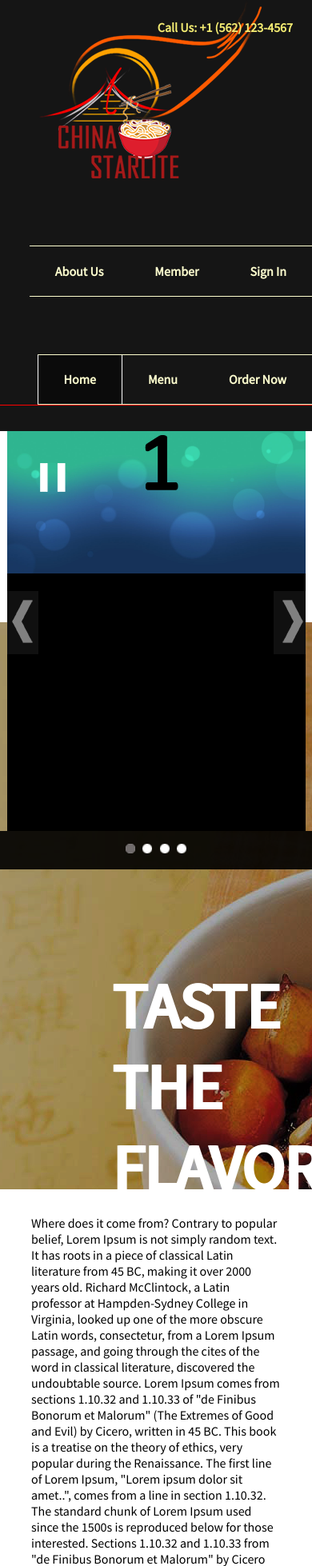
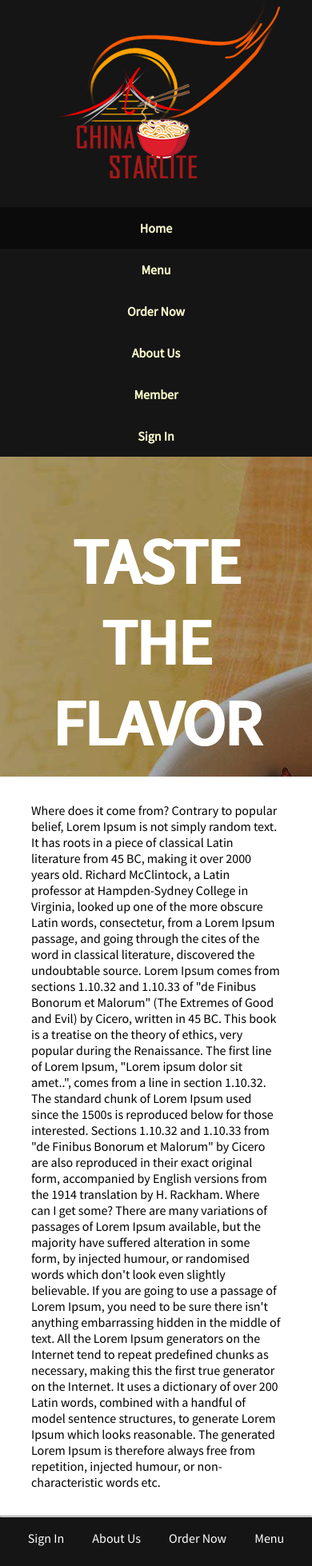
Before and after one commit to kduong781/ChinaStarlite, a PHP site: page /index.php in a window 390 px wide; the page is wider, and only the part inside the window is pictured. Shown: the top 1958 px of that part at 80% size. Run offline with PHP 8.4, Linux system fonts and the light colour scheme.

Commit message:
responsive mobile design

```diff
--- a/china.css
+++ b/china.css
@@ -525,6 +525,71 @@ footer ul li a:hover{
 	}
 }
 
+@media screen and (max-width: 1054px){
+	#slider{
+		display: none;
+	}
+
+	#pagination{
+		display: none;
+	}
+
+	nav{
+		float: none;
+		text-align: center;
+		margin: 0 auto 0 auto;
+	}
+
+	nav ul li.left{	/*float none*/
+		float: none;
+	}
+
+	nav ul li.left a{
+		padding:0;
+		margin:0;
+	}
+
+	nav ul li.left img{
+		float: none;
+		text-align: center;
+		margin:0;
+		margin-left:2em;
+	}
+
+	nav ul li.right{/*float: none, inline-block*/
+		float: none;
+		display: inline-block;
+		border: none;
+		margin-top: 2em;
+	}
+
+	nav ul li.right a{
+		border:none;
+	}
+
+	nav .absolute{
+		/*display: none;*/
+		display:inline-block;
+		position:absolute;
+		margin-top: 205px;
+		text-align: center;
+		right:0;
+		left:0;
+		margin-right: auto;
+		margin-left:auto;
+	}
+
+	#pad{
+		display: none;
+	}
+
+	/*--------------------------------smaller class--------------------------------*/
+	nav.smaller ul li.left img{
+		display:none;
+	}
+
+}
+
 @media screen and (max-width: 968px){
 	#registerInfo{
 		border-left: none;
@@ -539,3 +604,56 @@ footer ul li a:hover{
 		float:none;
 	}
 }
+
+@media screen and (max-width: 740px){
+/*	#content .formFields{
+		text-align: center;
+		float: none;
+		margin-left: auto;
+		margin-right: auto;
+		display: inline;
+		background: green
+		padding: none;
+	}*/
+
+/*	#registerInfo{
+		margin:0;
+		padding: none;
+	}*/
+
+
+	nav ul li.left img{
+		margin-bottom: 2em;
+
+	}
+
+	nav ul li.right{
+		display: block;
+		margin:0;
+
+	}
+
+	nav ul li.right a{
+		padding: 1em 0;
+	}
+
+	nav .absolute{
+		display: none;
+	}
+
+	nav.smaller{
+		position: relative;
+	}
+
+	nav.smaller ul li.right a{
+		padding: 1em 0;
+	}
+
+	#navPlacement{
+		display: none;
+	}
+
+	#transparent p{
+		padding: 1em 0 0 0;
+	}
+}
--- a/navbar.php
+++ b/navbar.php
@@ -1,6 +1,6 @@
 <nav>
     <p class="absolute right">Call Us: +1 (562) 123-4567</p>
-    <ul>
+    <ul id="primary">
         <li class='left'><a href="index.php"><img src="images/logo-head.png" alt="logo"></a></li>
         <li id="title" class='left'></li>
         <li class='right'><a href="login.php">Sign In</a></li>
@@ -35,7 +35,7 @@
  </script>
 
 <script>
-    function init() {
+    function shrinkNav() {
         window.addEventListener('scroll', function(e){
             var distanceY = window.pageYOffset || document.documentElement.scrollTop,
                 shrinkOn = 30,
@@ -60,5 +60,41 @@
                 }
         });
     }
-    window.onload = init();
+
+
+    function reverseNavOrder(){
+        var $menuItems = document.getElementById("primary");
+        var $i = $menuItems.childNodes.length;
+        var $tags = $menuItems.getElementsByTagName('LI');
+
+        //if(window.innerWidth<=1057){ //if resized back, change back
+            $menuItems.insertBefore($menuItems.firstChild, $menuItems.lastChild);
+            $menuItems.insertBefore($menuItems.firstChild, $menuItems.lastChild);
+            $menuItems.insertBefore($menuItems.firstChild, $menuItems.lastChild);
+            $menuItems.insertBefore($menuItems.firstChild, $menuItems.lastChild);
+            while ($i--){
+                $menuItems.appendChild($menuItems.childNodes[$i]);
+            }
+
+       // }
+       return window.innerWidth;
+
+       /* alert($tags[2].innerHTML.indexOf('Sign In') > -1);*/
+    }
+
+
+
+    window.onload = shrinkNav();
+
+    window.onload = function(){//initialize global var, know when to switch back
+        alert(window.innerWidth)
+        if(window.innerWidth<=1057){
+            reverseNavOrder();
+        }
+    }
+
+    /*window.onresize = function(){
+        reverseNavOrder();
+    }*/
+
 </script>
--- a/slider.css
+++ b/slider.css
@@ -62,9 +62,9 @@
 #pagination{
   height: 3em;
   position: relative;
-  /*background: #151515;*//* darkish black*/
+ /* background: #151515;*/
   background: rgba(0,0,0,0.9);
-  /*border-top: 1px solid red;*/
+  border-top: 1px solid red;
   text-align: center;
 }
 
```
